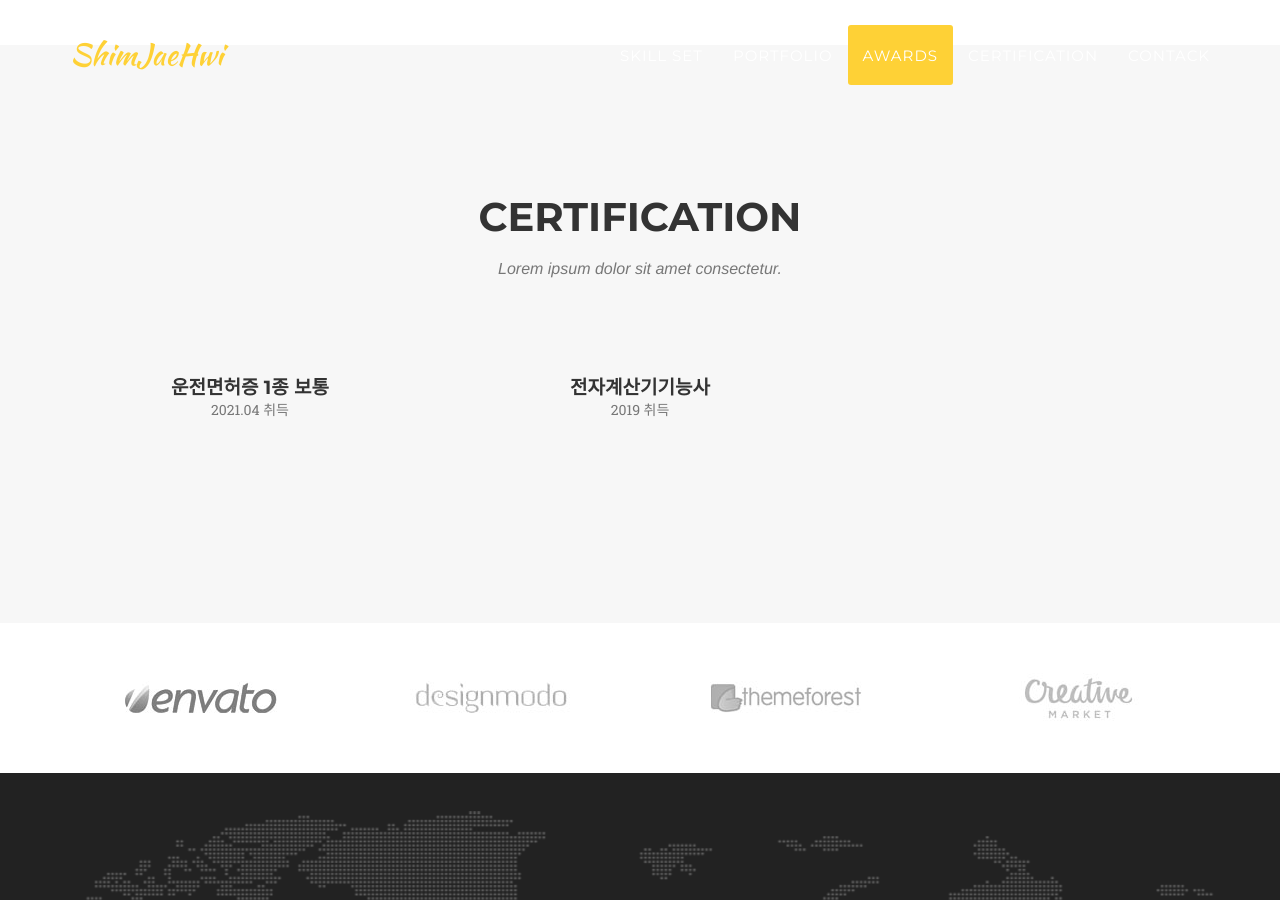
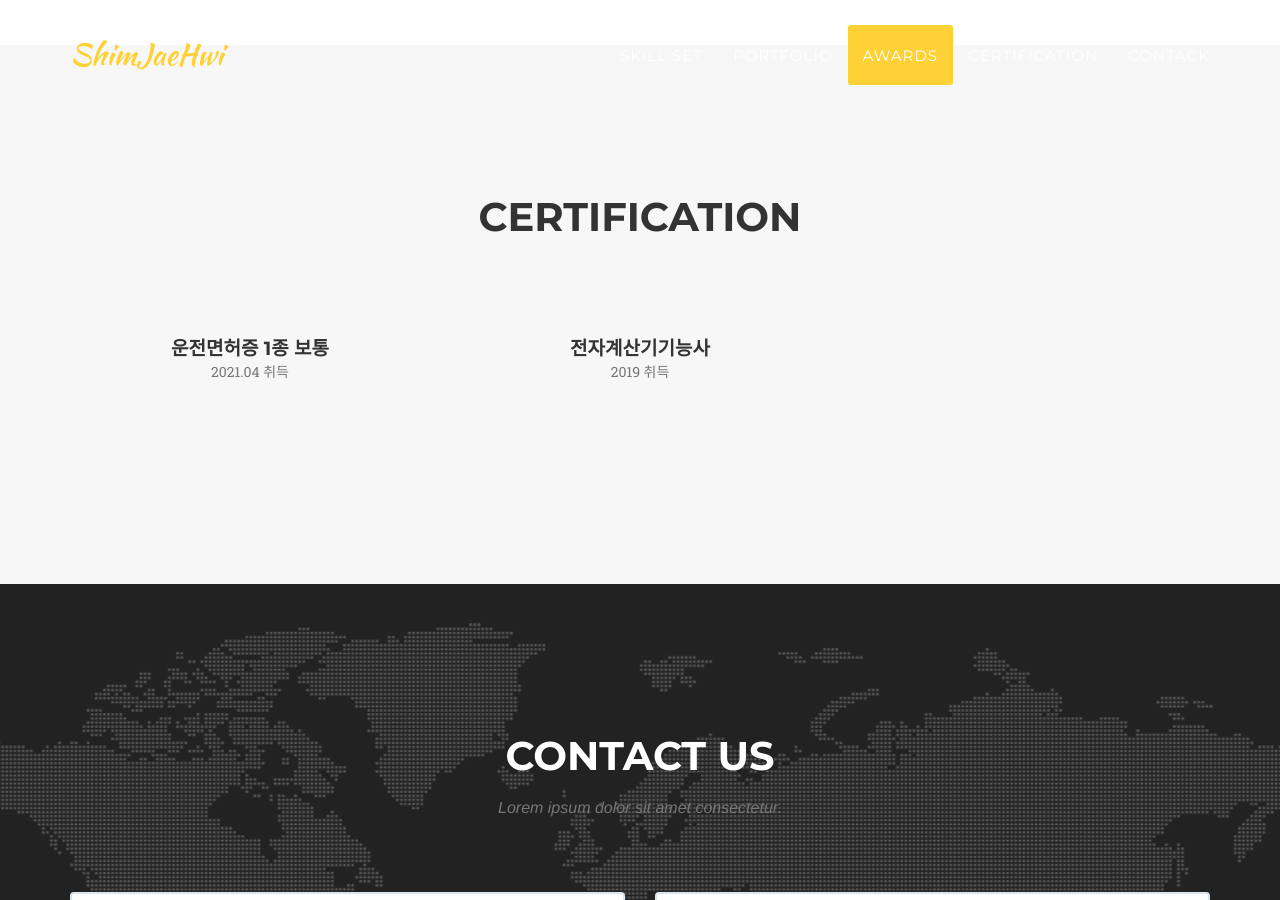
Before and after one commit to Jh214/JH214.github.io, a Jekyll site: the page built from index.html, in a window 1280 px wide and 900 px high, scrolled down 3892 px. Built offline with Jekyll 4.4.1, drawn with Linux system fonts in a browser that asks for light colours; some web fonts are replaced; a script that is not in the unit is left out; the list of posts is cut into pages by our own code.

Commit message:
자격증 부분 밑에 칸 뺌

```diff
--- a/_includes/clients.html
+++ b/_includes/clients.html
@@ -24,4 +24,4 @@
                 </div>
             </div>
         </div>
-    </aside>
+    </aside> -->
--- a/_includes/team.html
+++ b/_includes/team.html
@@ -4,7 +4,7 @@
             <div class="row">
                 <div class="col-lg-12 text-center">
                     <h2 class="section-heading">Certification</h2>
-                    <h3 class="section-subheading text-muted">Lorem ipsum dolor sit amet consectetur.</h3>
+                    <h3 class="section-subheading text-muted"></h3>
                 </div>
             </div>
             <div class="row">
```
Also changed, not shown: other parts of _includes/clients.html (+1 -1 lines).
